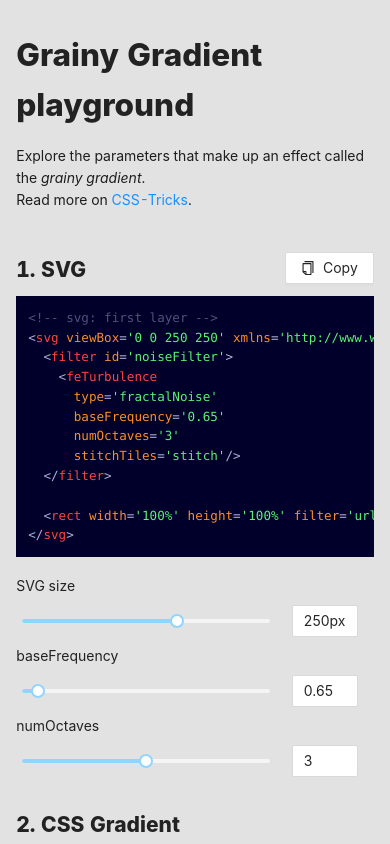
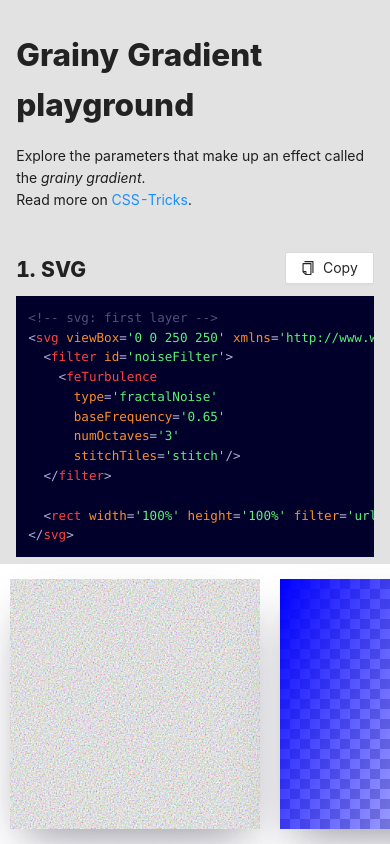
Before and after one commit to cjimmy/grainy-gradients, a Next.js app: page / in a window 390 px wide. Shown: the top 844 px of the page. Built offline with nearby package versions, Linux system fonts and the light colour scheme.

Commit message:
mobile styling: fixed output section

```diff
--- a/src/components/CodeBlocks/Output.tsx
+++ b/src/components/CodeBlocks/Output.tsx
@@ -1,6 +1,7 @@
 import React from 'react';
 import styled from 'styled-components';
 import shallow from 'zustand/shallow';
+import { breakpoints } from '~/components/layout';
 import { ColorType, useInputStore } from '~/components/store';
 
 export const symbols = /[\r\n%#()<>?[\\\]^`{|}]/g;
@@ -79,8 +80,19 @@ const Container = styled.div`
   display: flex;
   overflow-y: scroll;
   flex-wrap: wrap;
+  flex-direction: row;
   justify-content: center;
   align-items: center;
+  @media screen and (max-width: ${breakpoints.md - 1}px) {
+    background-color: #fff;
+    position: fixed;
+    bottom: 0;
+    height: 280px;
+    overflow-x: scroll;
+    flex-wrap: nowrap;
+    justify-content: flex-start;
+    width: 100vw;
+  }
 `;
 
 type NoiseProps = {
@@ -109,6 +121,9 @@ const OutputSection = styled.div`
   justify-content: center;
   width: calc(100vw * 2 / 3);
   margin: 10px;
+  @media screen and (max-width: ${breakpoints.md - 1}px) {
+    width: auto;
+  }
 `;
 
 // have to create a new layer, or the filter affects box-shadow
```
